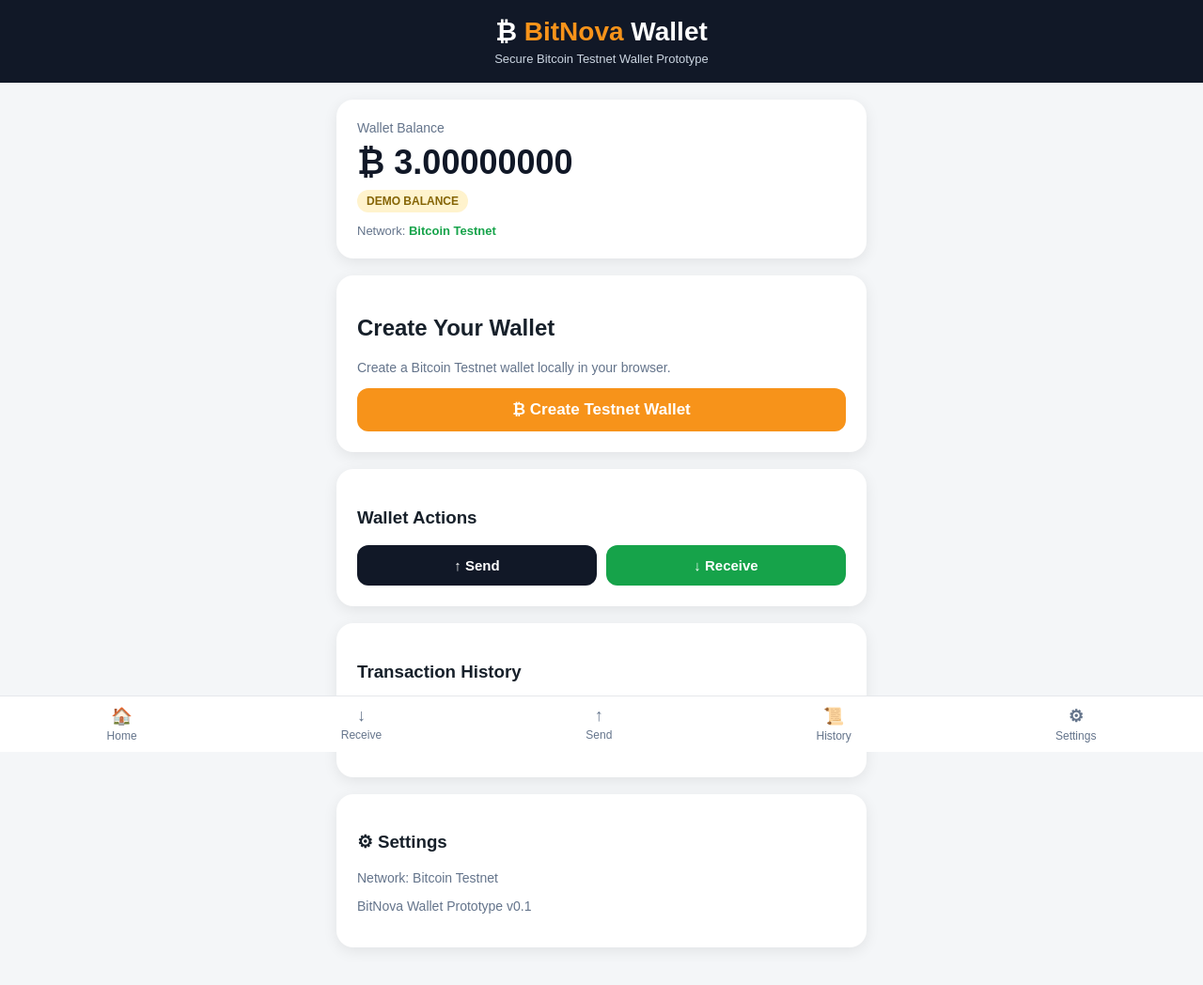
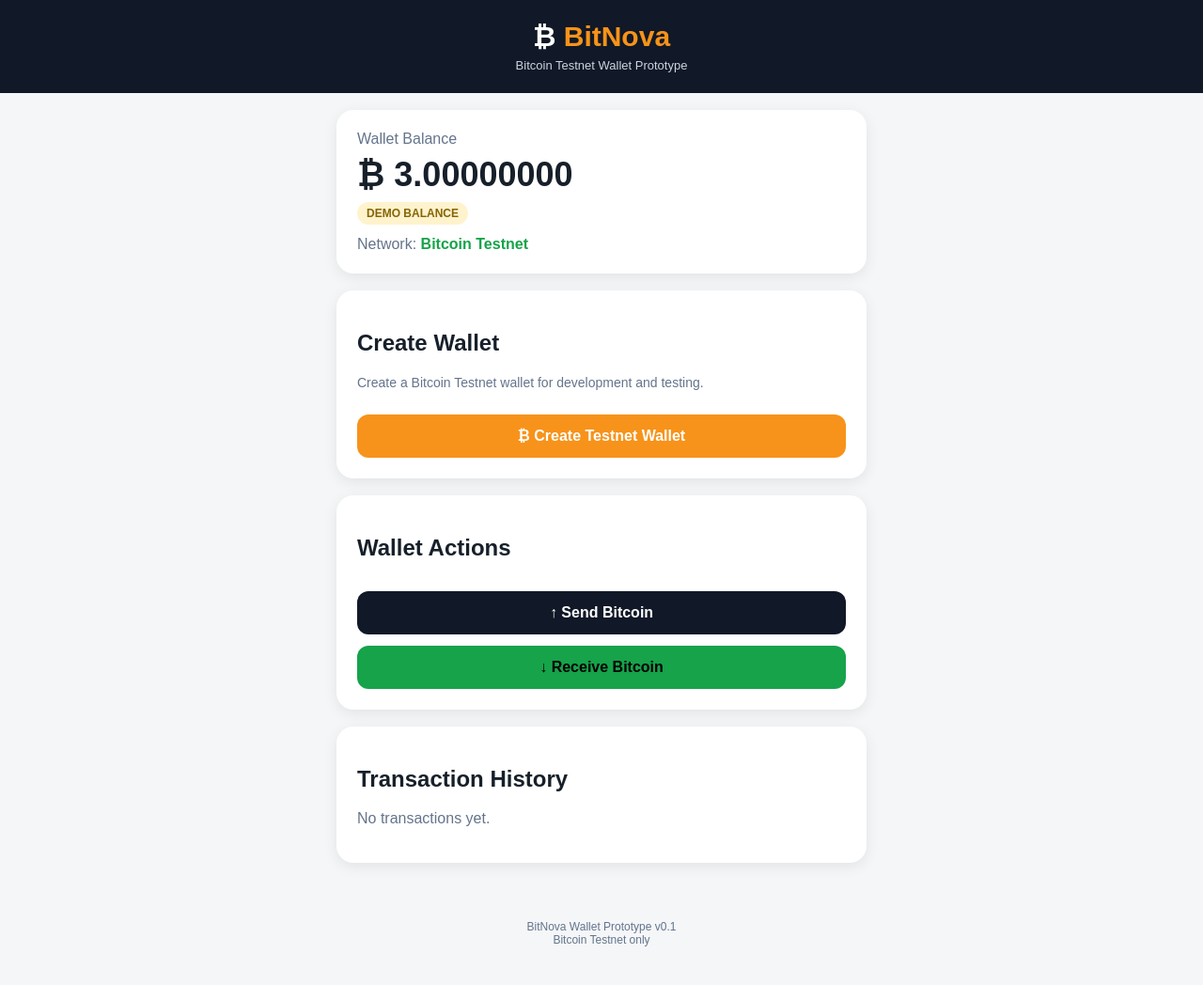
Before and after one commit to gunasekaran1969/Wallet-bitcoin, a website: page index.html in a window 1280 px wide. Shown: the whole page at 94% size. Drawn offline with Linux system fonts and the light colour scheme; files that its build step writes are made by us from their sources.

Commit message:
Refactor index.html for improved layout and styles
Refactor HTML structure and improve styles for better readability and consistency.

```diff
--- a/index.html
+++ b/index.html
@@ -2,40 +2,31 @@
 <html lang="en">
 <head>
 <meta charset="UTF-8">
-
-<meta name="viewport"
-      content="width=device-width,
-      initial-scale=1.0,
-      maximum-scale=1.0,
-      user-scalable=no">
+<meta name="viewport" content="width=device-width, initial-scale=1.0">
 
 <title>BitNova Wallet</title>
 
-<meta name="description"
-      content="BitNova Wallet - Bitcoin Testnet Wallet Prototype">
-
 <style>
-
 * {
     box-sizing: border-box;
 }
 
 body {
     margin: 0;
-    font-family: Arial, Helvetica, sans-serif;
+    font-family: Arial, sans-serif;
     background: #f4f6f8;
     color: #17202a;
 }
 
-.header {
+header {
     background: #111827;
     color: white;
-    padding: 18px 20px;
     text-align: center;
+    padding: 22px 15px;
 }
 
 .logo {
-    font-size: 28px;
+    font-size: 30px;
     font-weight: bold;
 }
 
@@ -44,9 +35,9 @@ body {
 }
 
 .subtitle {
-    margin-top: 5px;
     font-size: 13px;
     color: #cbd5e1;
+    margin-top: 6px;
 }
 
 .container {
@@ -60,19 +51,13 @@ body {
     border-radius: 18px;
     padding: 22px;
     margin-bottom: 18px;
-    box-shadow: 0 4px 15px rgba(0,0,0,0.08);
-}
-
-.balance-title {
-    font-size: 14px;
-    color: #64748b;
+    box-shadow: 0 4px 15px rgba(0,0,0,.08);
 }
 
 .balance {
     font-size: 36px;
     font-weight: bold;
     margin-top: 8px;
-    color: #111827;
 }
 
 .demo {
@@ -88,7 +73,6 @@ body {
 
 .network {
     margin-top: 12px;
-    font-size: 13px;
     color: #64748b;
 }
 
@@ -96,34 +80,23 @@ body {
     color: #16a34a;
 }
 
-.buttons {
-    display: flex;
-    gap: 10px;
-    margin-top: 18px;
-}
-
 button {
+    width: 100%;
     border: none;
     border-radius: 12px;
-    padding: 13px 16px;
-    font-size: 15px;
+    padding: 14px;
+    margin-top: 12px;
+    font-size: 16px;
     font-weight: bold;
     cursor: pointer;
 }
 
 .create {
-    width: 100%;
     background: #f7931a;
     color: white;
-    font-size: 17px;
 }
 
-.create:hover {
-    opacity: 0.9;
-}
-
-.action {
-    flex: 1;
+.secondary {
     background: #111827;
     color: white;
 }
@@ -132,118 +105,61 @@ button {
     background: #16a34a;
 }
 
-.testnet-title {
-    color: #f7931a;
-    font-size: 21px;
-    margin-top: 0;
-}
-
-.status {
-    padding: 10px;
-    background: #f1f5f9;
-    border-radius: 10px;
-    font-size: 14px;
-    margin-top: 12px;
-}
-
-.address-box {
-    margin-top: 16px;
+.address {
+    margin-top: 15px;
     padding: 15px;
     background: #f8fafc;
     border: 1px solid #e2e8f0;
     border-radius: 12px;
     word-break: break-all;
-    font-size: 14px;
     line-height: 1.6;
-}
-
-.copy-button {
-    width: 100%;
-    margin-top: 12px;
-    background: #2563eb;
-    color: white;
 }
 
 .warning {
     margin-top: 15px;
     padding: 12px;
-    border-radius: 10px;
     background: #fff7ed;
     border: 1px solid #fed7aa;
+    border-radius: 10px;
     color: #9a3412;
-    font-size: 12px;
-    line-height: 1.5;
-}
-
-.history-item {
-    padding: 12px 0;
-    border-bottom: 1px solid #e5e7eb;
-}
-
-.history-item:last-child {
-    border-bottom: none;
-}
-
-.bottom-nav {
-    position: fixed;
-    bottom: 0;
-    left: 0;
-    right: 0;
-    background: white;
-    border-top: 1px solid #e5e7eb;
-    display: flex;
-    justify-content: space-around;
-    padding: 10px 5px;
-    z-index: 10;
-}
-
-.nav-item {
-    text-align: center;
-    color: #64748b;
-    font-size: 12px;
-}
-
-.nav-item strong {
-    display: block;
-    font-size: 18px;
-    margin-bottom: 3px;
-}
-
-.footer-space {
-    height: 75px;
+    font-size: 13px;
 }
 
 .hidden {
     display: none;
 }
 
+.status {
+    margin-top: 12px;
+    padding: 10px;
+    background: #f1f5f9;
+    border-radius: 10px;
+    font-size: 14px;
+}
+
+footer {
+    text-align: center;
+    color: #64748b;
+    padding: 25px;
+    font-size: 12px;
+}
 </style>
 </head>
 
 <body>
 
-<!-- HEADER -->
-
-<header class="header">
-
-    <div class="logo">
-        ₿ <span>BitNova</span> Wallet
+<header>
+    <div class="logo">₿ <span>BitNova</span></div>
+    <div class="subtitle">
+        Bitcoin Testnet Wallet Prototype
     </div>
-
-    <div class="subtitle">
-        Secure Bitcoin Testnet Wallet Prototype
-    </div>
-
 </header>
-
 
 <main class="container">
 
-    <!-- BALANCE -->
-
     <div class="card">
 
-        <div class="balance-title">
+        <div style="color:#64748b;">
             Wallet Balance
         </div>
 
@@ -263,22 +179,18 @@ button {
     </div>
 
 
-    <!-- WALLET CREATION -->
-
     <div class="card">
 
-        <h2>
-            Create Your Wallet
-        </h2>
+        <h2>Create Wallet</h2>
 
         <p style="color:#64748b;font-size:14px;">
-            Create a Bitcoin Testnet wallet locally
-            in your browser.
+            Create a Bitcoin Testnet wallet for development
+            and testing.
         </p>
 
         <button
             class="create"
-            onclick="openTestnetWallet()">
+            onclick="createWallet()">
 
             ₿ Create Testnet Wallet
 
@@ -287,267 +199,106 @@ button {
     </div>
 
 
-    <!-- TESTNET WALLET -->
-
     <div
-        id="testnetWallet"
+        id="walletCard"
         class="card hidden">
 
-        <h2 class="testnet-title">
-            ₿ Bitcoin Testnet Wallet
+        <h2 style="color:#f7931a;">
+            ₿ Your Testnet Wallet
         </h2>
 
-        <div class="status">
+        <div
+            id="status"
+            class="status">
 
-            <strong>Network:</strong>
-            Bitcoin Testnet
-
-            <br><br>
-
-            <strong>Status:</strong>
-            <span id="walletStatus">
-                Creating wallet...
-            </span>
+            Waiting for wallet creation...
 
         </div>
 
-
-        <div class="address-box">
+        <div class="address">
 
             <strong>
-                Testnet Address
+                Bitcoin Testnet Address
             </strong>
 
             <br><br>
 
-            <span id="testnetAddress">
+            <span id="address">
                 No address generated yet.
             </span>
 
         </div>
 
-
         <button
-            id="copyButton"
-            class="copy-button"
+            class="secondary"
             onclick="copyAddress()">
 
             📋 Copy Address
 
         </button>
 
-
         <div class="warning">
 
-            ⚠️ <strong>TESTNET ONLY</strong><br>
+            ⚠️ <strong>TESTNET ONLY</strong><br><br>
 
             This is a development wallet.
-            Do not send real Bitcoin to this address.
-
-            <br><br>
-
-            The recovery phrase/private key is not
-            displayed or stored by this page.
+            Never send real Bitcoin to a Testnet address.
 
         </div>
 
     </div>
 
 
-    <!-- SEND / RECEIVE -->
-
     <div class="card">
 
-        <h3>
-            Wallet Actions
-        </h3>
+        <h2>Wallet Actions</h2>
 
-        <div class="buttons">
+        <button
+            class="secondary"
+            onclick="sendBitcoin()">
 
-            <button
-                class="action"
-                onclick="sendBitcoin()">
+            ↑ Send Bitcoin
 
-                ↑ Send
+        </button>
 
-            </button>
+        <button
+            class="receive"
+            onclick="receiveBitcoin()">
 
-            <button
-                class="action receive"
-                onclick="receiveBitcoin()">
+            ↓ Receive Bitcoin
 
-                ↓ Receive
-
-            </button>
-
-        </div>
+        </button>
 
     </div>
 
 
-    <!-- TRANSACTION HISTORY -->
-
     <div class="card">
 
-        <h3>
-            Transaction History
-        </h3>
+        <h2>Transaction History</h2>
 
-        <div class="history-item">
-
-            <strong>
-                No transactions
-            </strong>
-
-            <br>
-
-            <small style="color:#64748b;">
-                Your testnet transactions will appear here.
-            </small>
-
-        </div>
-
-    </div>
-
-
-    <!-- SETTINGS -->
-
-    <div class="card">
-
-        <h3>
-            ⚙ Settings
-        </h3>
-
-        <p style="font-size:14px;color:#64748b;">
-            Network: Bitcoin Testnet
-        </p>
-
-        <p style="font-size:14px;color:#64748b;">
-            BitNova Wallet Prototype v0.1
+        <p style="color:#64748b;">
+            No transactions yet.
         </p>
 
     </div>
 
 </main>
 
-
-<div class="footer-space"></div>
-
-
-<!-- BOTTOM NAVIGATION -->
-
-<nav class="bottom-nav">
-
-    <div class="nav-item">
-
-        <strong>🏠</strong>
-        Home
-
-    </div>
-
-    <div
-        class="nav-item"
-        onclick="receiveBitcoin()">
-
-        <strong>↓</strong>
-        Receive
-
-    </div>
-
-    <div
-        class="nav-item"
-        onclick="sendBitcoin()">
-
-        <strong>↑</strong>
-        Send
-
-    </div>
-
-    <div class="nav-item">
-
-        <strong>📜</strong>
-        History
-
-    </div>
-
-    <div class="nav-item">
-
-        <strong>⚙</strong>
-        Settings
-
-    </div>
-
-</nav>
+<footer>
+    BitNova Wallet Prototype v0.1<br>
+    Bitcoin Testnet only
+</footer>
 
 
 <!--
-==================================================
-BITNOVA JAVASCRIPT
-==================================================
-IMPORTANT:
-The order of these files is important.
-==================================================
+    IMPORTANT:
+    Load the compiled wallet bundle first.
+    Then load wallet.js.
 -->
 
+<script src="./wallet.bundle.js?v=10"></script>
 
-<script
-    src="./wallet.bundle.js?v=2"
-    onload="console.log('BitNova wallet bundle loaded')"
-    onerror="console.error('BitNova wallet bundle FAILED to load')">
-</script>
-
-<script src="./wallet.bundle.js?v=4"></script>
-
-<script src="./wallet-bridge.js?v=4"></script>
-
-<script src="./wallet.js?v=4"></script>
-
-
-<!-- COPY ADDRESS SUPPORT -->
-
-<script>
-
-function copyAddress() {
-
-    const addressElement =
-        document.getElementById("testnetAddress");
-
-    const address =
-        addressElement.innerText.trim();
-
-    if (
-        !address ||
-        address === "No address generated yet."
-    ) {
-
-        alert(
-            "Please create a testnet wallet first."
-        );
-
-        return;
-    }
-
-    navigator.clipboard.writeText(address)
-        .then(function () {
-
-            alert(
-                "Bitcoin Testnet address copied."
-            );
-
-        })
-        .catch(function () {
-
-            alert(
-                "Unable to copy automatically. " +
-                "Please copy the address manually."
-            );
-
-        });
-
-}
-
-</script>
-
+<script src="./wallet.js?v=10"></script>
 
 </body>
 </html>
```
